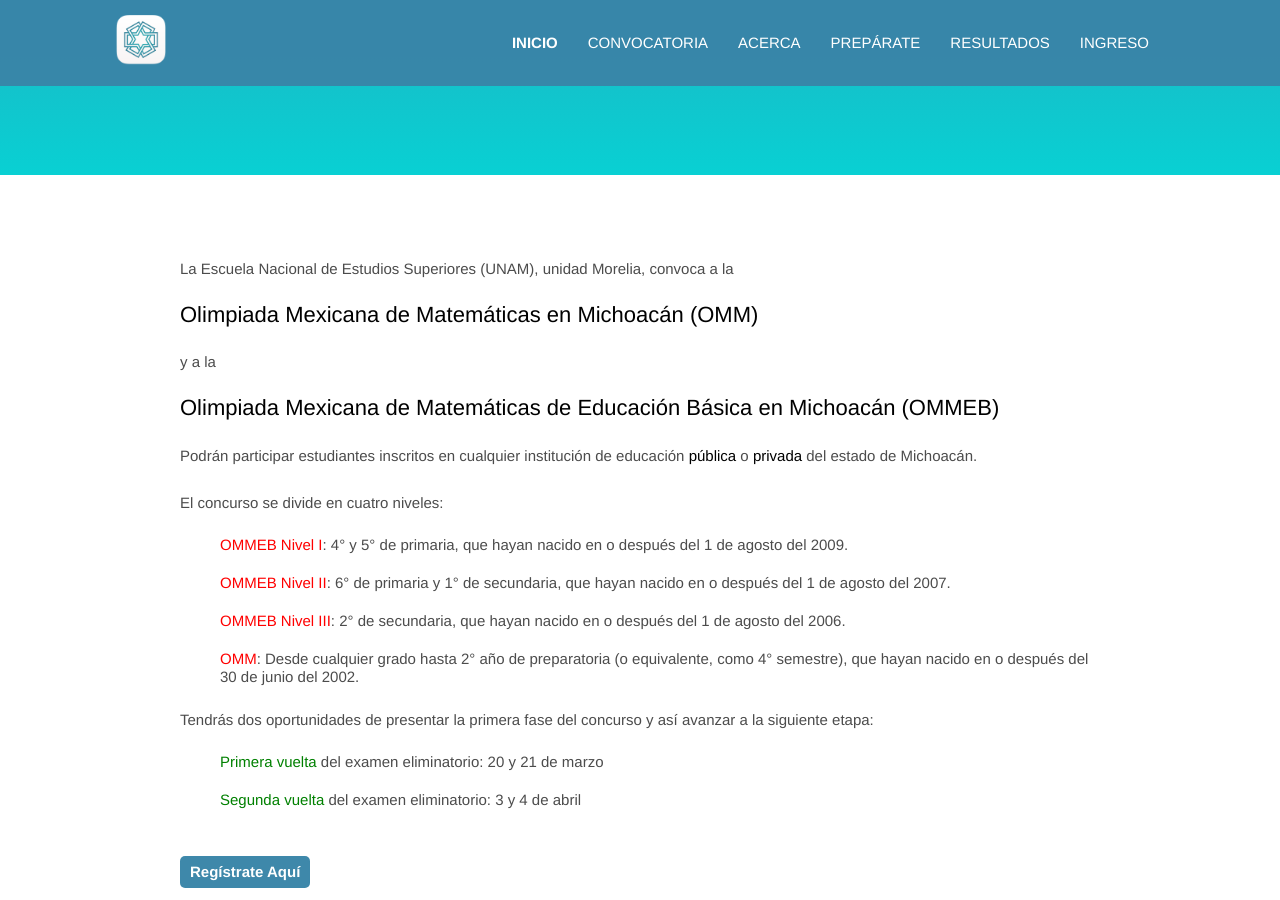
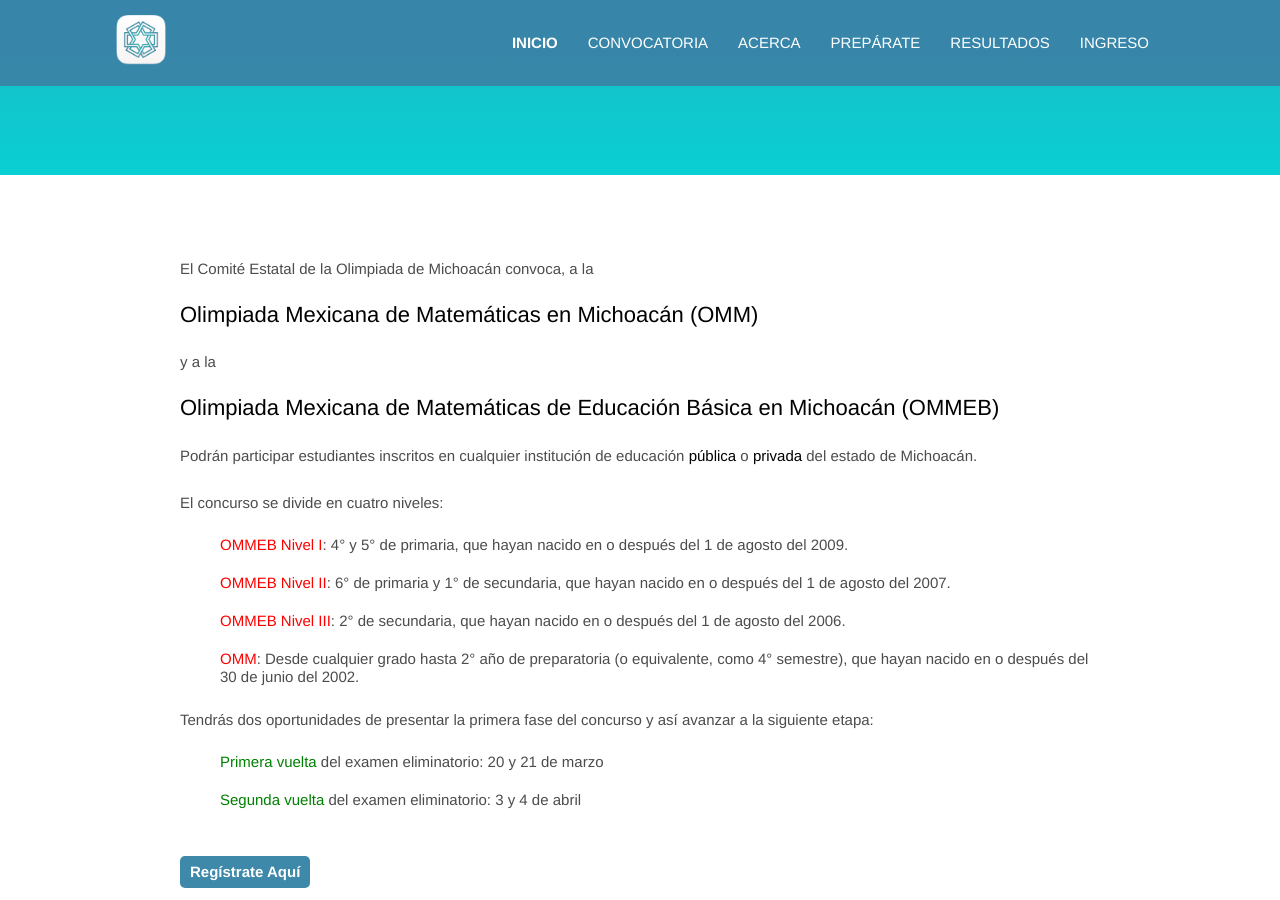
Before and after one commit to OlimpiadaMatematicasMichoacan/WOMM, a Jekyll site: the page built from _pages/convocatoria.md, in a window 1280 px wide and 900 px high, scrolled down 329 px. Built offline with Jekyll 4.4.1, drawn with Linux system fonts in a browser that asks for light colours.

Commit message:
deshacerdespuesdelatoma

```diff
--- a/_pages/acerca.html
+++ b/_pages/acerca.html
@@ -30,7 +30,7 @@
   <div class="container">
     <div class="row">
       <div class="col-md-8">
-        La Olimpiada Mexicana de Matemáticas (OMM)  es un programa de la Sociedad Matemática Mexicana (SMM), cuya parte central es la realización del Concurso Nacional para estudiantes preuniversitarios. Este concurso es el más importante en nuestro país a nivel bachillerato, así como la Olimpiada Internacional de Matemáticas lo es a nivel mundial. El objetivo de la OMM es promover el estudio de las matemáticas en forma creativa, alejándose del estudio tradicional que promueve la memorización y mecanización, y buscando desarrollar el razonamiento y la imaginación. En Michoacán, la Olimpiada de Matemáticas está a cargo de la Escuela Nacional de Estudios Superiores, Unidad Morelia, pero contamos con apoyo y personal de varias otras instituciones, incluyendo el Centro de Ciencias Matemáticas, la UMSNH y el Canguro Matemático Mexicano.
+        La Olimpiada Mexicana de Matemáticas (OMM)  es un programa de la Sociedad Matemática Mexicana (SMM), cuya parte central es la realización del Concurso Nacional para estudiantes preuniversitarios. Este concurso es el más importante en nuestro país a nivel bachillerato, así como la Olimpiada Internacional de Matemáticas lo es a nivel mundial. El objetivo de la OMM es promover el estudio de las matemáticas en forma creativa, alejándose del estudio tradicional que promueve la memorización y mecanización, y buscando desarrollar el razonamiento y la imaginación.
       </div>
       <div class="col-md-4 text-center drag-lg-top">
         <div class="shadow-down mb-4">
--- a/_pages/convocatoria.md
+++ b/_pages/convocatoria.md
@@ -2,7 +2,8 @@
 layout: pageformat
 title: Convocatoria
 ---
-La Escuela Nacional de Estudios Superiores (UNAM), unidad Morelia, convoca a la
+
+El Comité Estatal de la Olimpiada de Michoacán convoca, a la
 #### Olimpiada Mexicana de Matemáticas en Michoacán (OMM)
 y a la
 #### Olimpiada Mexicana de Matemáticas de Educación Básica en Michoacán (OMMEB)
```
Also changed, not shown: _data/settings.yml (+8 -8 lines).
